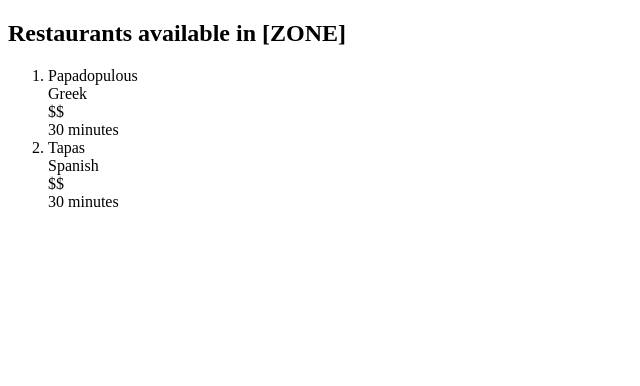
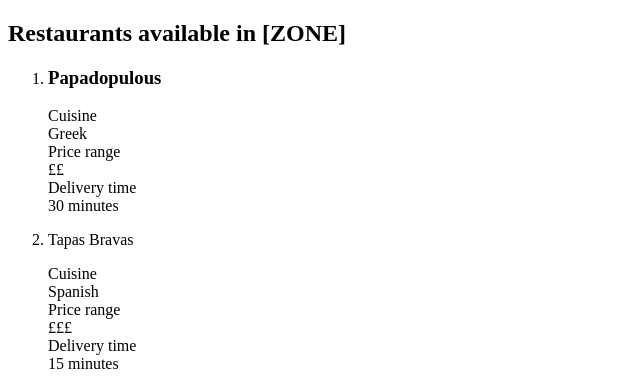
Before and after one commit to albinotonnina/react-accessible-page, a React app: page / in a window 1280 px wide. Shown: the part 558-944 px from the top of the page, without its empty margins (0-640 px from the left). Before the commit the page ends 800 px from the top, so only its background shows below. Built offline with nearby package versions, Linux system fonts and the light colour scheme; the HTML template or start-up script is replaced by a standard one.

Commit message:
More accessible restaurants list

```diff
--- a/src/modules/RestaurantList.js
+++ b/src/modules/RestaurantList.js
@@ -6,16 +6,34 @@ export default function () {
             <h1>Restaurants available in [ZONE]</h1>
          <ol>
              <li>
-                 <div>Papadopulous</div>
-                 <div>Greek</div>
-                 <div>$$</div>
-                 <div>30 minutes</div>
+                 <h3>Papadopulous</h3>
+
+                <dl>
+                    <dt>Cuisine</dt>
+                    <dt>Greek</dt>
+
+                    <dt>Price range</dt>
+                    <dt>££</dt>
+
+                    <dt>Delivery time</dt>
+                    <dt>30 minutes</dt>
+                </dl>
              </li>
              <li>
-                 <div>Tapas</div>
-                 <div>Spanish</div>
-                 <div>$$</div>
-                 <div>30 minutes</div>
+                 <div>Tapas Bravas</div>
+
+                 <dl>
+                     <dt>Cuisine</dt>
+                     <dt>Spanish</dt>
+
+                     <dt>Price range</dt>
+                     <dt>£££</dt>
+
+                     <dt>Delivery time</dt>
+                     <dt>15 minutes</dt>
+                 </dl>
+
+
              </li>
          </ol>
         </section>
```
